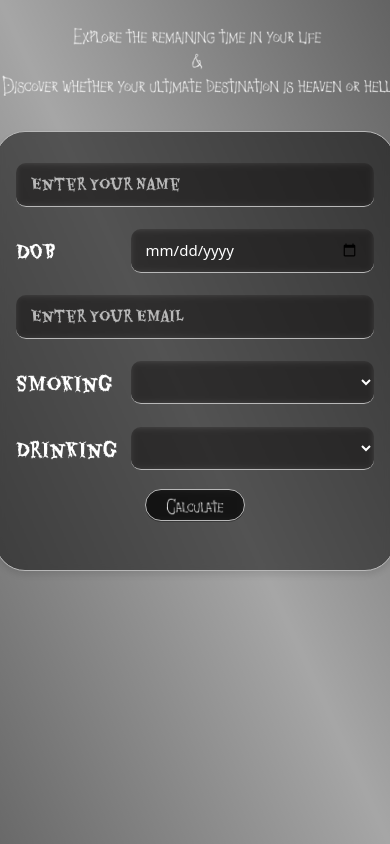
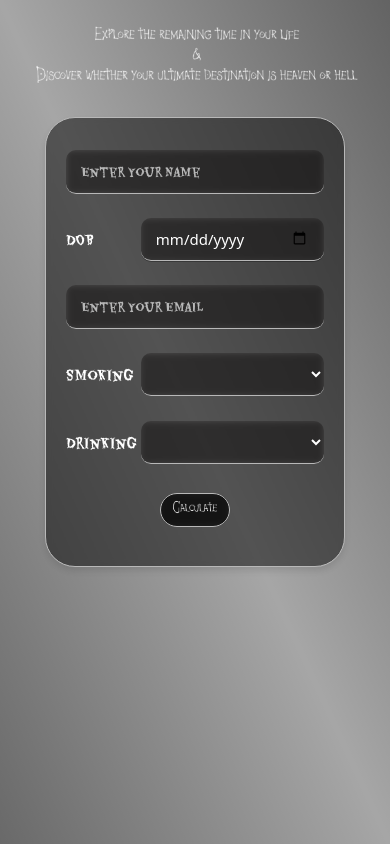
Before and after one commit to Madheshwaranv/Death-Calculator, a plain HTML site: page 2nd.html in a window 390 px wide. Drawn offline with Linux system fonts and the light colour scheme.

Commit message:
Update style2.css

```diff
--- a/style/style2.css
+++ b/style/style2.css
@@ -3,6 +3,7 @@
   margin: 0;
   box-sizing: border-box;
 }
+
 
 @font-face {
   font-family: 'Phantom';
@@ -42,9 +43,18 @@ body {
   justify-content: space-between;
 }
 
+
+.form-Container {
+  width: 100%;
+  display: flex;
+  align-items: center;
+  justify-content: center;
+  padding: 0px 20px;
+}
+
 form {
   width: 400px;
-  height: 440px;
+  height: 450px;
   border-radius: 30px;
   border: 1px solid rgb(184, 184, 184);
   padding: 20px 20px;
@@ -123,8 +133,10 @@ option {
   transition: all 0.2s ease-in-out;
   background: rgba(0, 0, 0, 0.5);
   backdrop-filter: blur(3px);
+  margin-top: 10px;
   border: 1px solid rgb(184, 184, 184);
 }
+
 
 .subbtn:hover {
   transform: scale(1.05);
@@ -134,6 +146,7 @@ option {
   width: 70%;
   height: 70%;
   object-fit: contain;
+  margin-bottom: 5px;
 }
 
 .spinner-Container {
@@ -155,6 +168,28 @@ option {
   justify-content: center;
 }
 
+
+@media screen and (max-width: 450px) {
+  .title {
+    width: 330px;
+    margin: 20px 0px;
+  }
+
+  .form-Container {
+    width: 300px;
+    padding: 0px;
+  }
+
+  .group2 label {
+    width: 29%;
+    font-size: 14px;
+  }
+
+  .same::placeholder {
+    font-size: 12px;
+  }
+}
+
 @media (min-width:500px) and (max-width: 610px) {
   .title {
     width: 500px;
@@ -162,7 +197,7 @@ option {
   }
 }
 
-@media screen and (max-width: 500px) {
+@media (min-width:450px) and (max-width: 500px) {
   .title {
     width: 400px;
     margin: 20px 0px;
```
